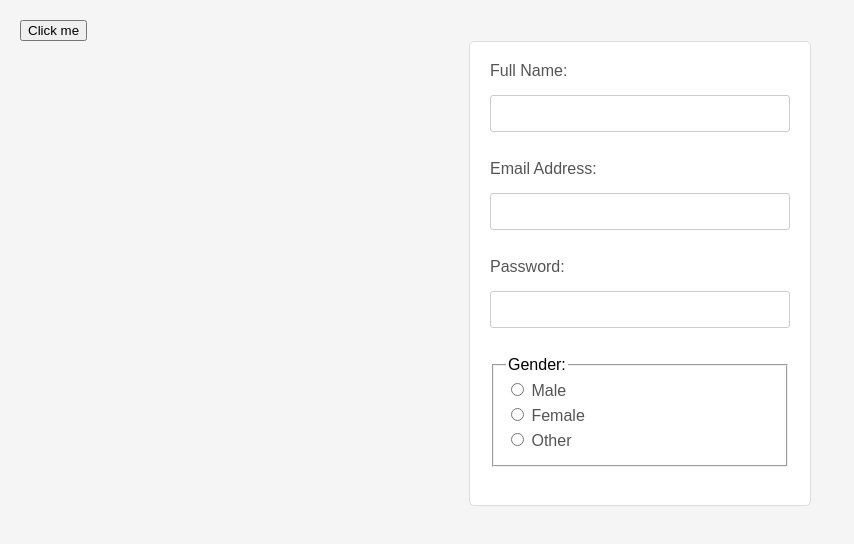
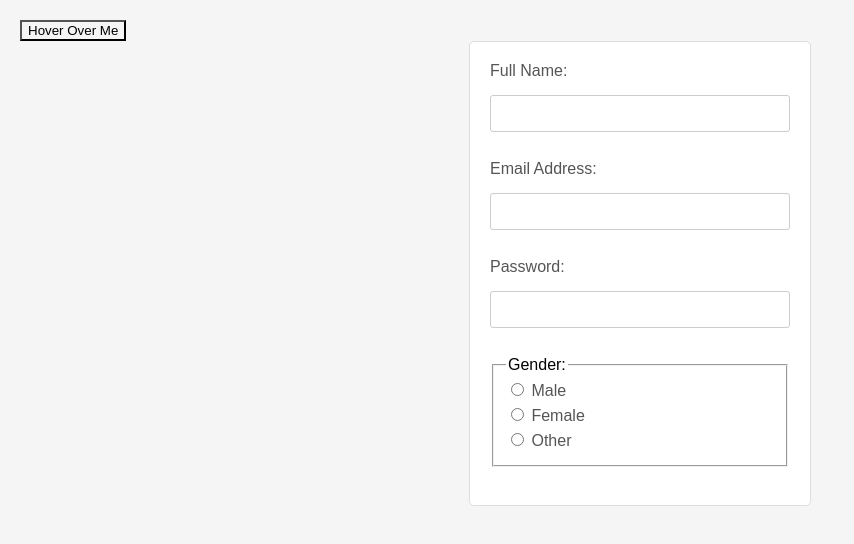
Before and after one commit to Namedoga/lab-7, a plain HTML site: page index.html in a window 1280 px wide. Both pictures are taken after a click on the button "Click me". Shown: the whole page, without its empty margins (0-854 px from the left). Drawn offline with Linux system fonts and the light colour scheme.

Commit message:
Added mouse event: hovering

```diff
--- a/index.html
+++ b/index.html
@@ -9,11 +9,16 @@
 
 </head>
 <body>
-    <button id="clickButton">Click me</button>
+
+    <button id="hoverButton">Click me</button>
+
+
 
     <form action="#" method="POST">
         <label for="name">Full Name:</label>
         <input type="text" id="name" name="name" required><br><br>
+
+
 
         <label for="email">Email Address:</label>
         <input type="email" id="email" name="email" required><br><br>
@@ -42,7 +47,7 @@
 
 
 
-    <script src="script.js"></script>
+    <script src="scripts.js"></script>
 </body>
 
 
--- a/scripts.js
+++ b/scripts.js
@@ -0,0 +1,15 @@
+
+
+
+   // Mouse Events: Detect when a button is hovered over and when the hover ends. Display messages for each state.
+
+   var hoverButton = document.getElementById('hoverButton');
+        hoverButton.addEventListener('mouseenter', function() {
+            this.style.backgroundColor = 'lightblue';
+             hoverButton.textContent = "You're hovering!"
+
+        });
+        hoverButton.addEventListener('mouseleave', function() {
+            this.style.backgroundColor = 'transparent';
+              hoverButton.textContent = "Hover Over Me"
+        });
```
